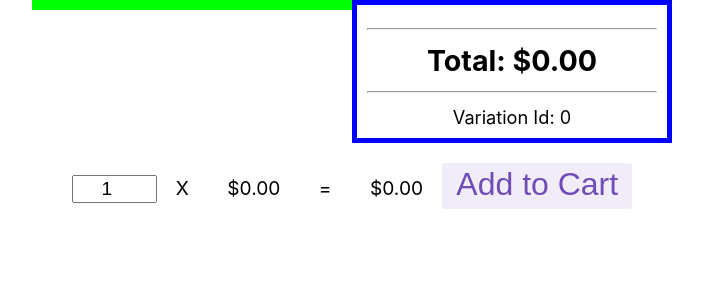
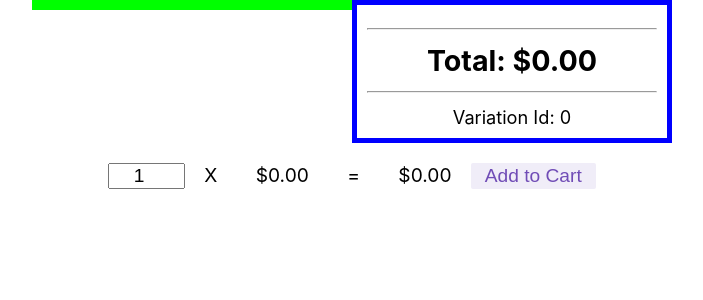
Before and after one commit to magenta-cuda/sv-rr, a React (Create React App) app: page / in a window 1280 px wide. Shown: the top 300 px of the page, without its empty margins (288-991 px from the left). Built offline with nearby package versions, Linux system fonts and the light colour scheme.

Commit message:
css tweaks

```diff
--- a/src/features/orderer/Orderer.module.css
+++ b/src/features/orderer/Orderer.module.css
@@ -2,37 +2,38 @@
     padding:20px 0;
 }
 
-.input {
+.div .input {
     font-size: 1.2em;
     width: 4em;
+    padding: 0;
+    box-sizing: border-box;
     text-align: center;
 }
 
-.span {
+.div .span {
     font-size: 1.2em;
     padding: 0 1em;
 }
 
-.button {
+.div .button {
   appearance: none;
   background: none;
-  font-size: 32px;
-  padding-left: 12px;
-  padding-right: 12px;
+  font-size: 1.2em;
+  padding: 0 12px;
   outline: none;
   border: 2px solid transparent;
+  box-sizing: border-box;
   color: rgb(112, 76, 182);
-  padding-bottom: 4px;
   cursor: pointer;
   background-color: rgba(112, 76, 182, 0.1);
   border-radius: 2px;
   transition: all 0.15s;
 }
 
-.button:hover, .button:focus {
+.div .button:hover, .button:focus {
   border: 2px solid rgba(112, 76, 182, 0.4);
 }
 
-.button:active {
+.div .button:active {
   background-color: rgba(112, 76, 182, 0.2);
 }
```
